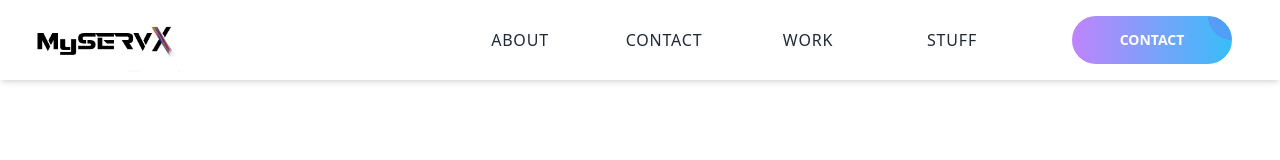
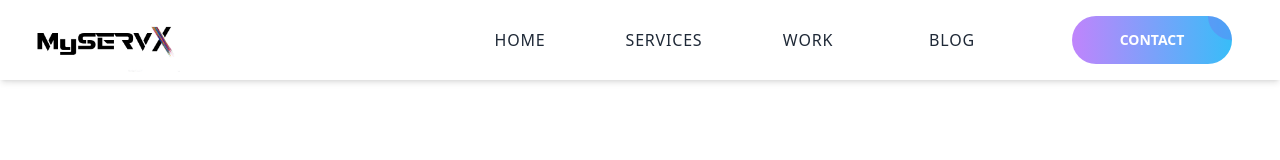
Before and after one commit to anesszereg/My_ServX, a Next.js app: page / in a window 1280 px wide. Shown: the top 160 px of the page. Built offline with nearby package versions, Linux system fonts and the light colour scheme.

Commit message:
added scroll links

```diff
--- a/package.json
+++ b/package.json
@@ -20,6 +20,7 @@
     "react": "18.2.0",
     "react-dom": "18.2.0",
     "react-icons": "^4.7.1",
+    "react-scroll": "^1.8.9",
     "typescript": "4.9.5"
   },
   "devDependencies": {
--- a/src/components/Header/Navlinks.jsx
+++ b/src/components/Header/Navlinks.jsx
@@ -1,13 +1,12 @@
-import Link from "next/link";
 import { BiMenuAltRight } from "react-icons/bi";
-import { useState } from "react";
 import {BsFillTelephoneFill} from "react-icons/bs"
+import  {Link} from "react-scroll"
 const Navlinks = ({visible,setVisible,setActiveNav,activeNav}) => {
   const links = [
-    { title: "about", slug: "/about" },
-    { title: "contact", slug: "/contact" },
+    { title: "home", slug: "/home" },
+    { title: "services", slug: "/services" },
     { title: "work", slug: "/work" },
-    { title: "stuff", slug: "/stuff" },
+    { title: "blog", slug: "/blog" },
   ];
   // now u made the links u can replicate them
   return (
@@ -21,7 +20,7 @@ const Navlinks = ({visible,setVisible,setActiveNav,activeNav}) => {
             <li key={index} className="h-full  uppercase group font-medium tracking-wider grid place-items-center  text-gray-800 w-20 relative">
               {/* left and translate to center the bottom gradient */}
               <div className="absolute opacity-0 group-hover:opacity-100 left-[50%] -translate-x-[50%] transition-all ease-in-out duration-500 group-hover:w-full w-0 h-[4px] bottom-0  bg-gradient-to-r from-sky-400 to-indigo-400"></div>
-              <Link className="h-full w-full grid place-items-center" href={item.slug}>{item.title}</Link>
+              <Link className="h-full cursor-pointer w-full grid place-items-center" smooth offset={-80} to={item.slug}>{item.title}</Link>
             </li>
           ))}
         </ul>
--- a/src/components/Home/AboutUs.jsx
+++ b/src/components/Home/AboutUs.jsx
@@ -1,7 +1,7 @@
 import Image from "next/image";
 const AboutUs = () => {
   return (
-    <section className="md:min-h-[calc(100vh-5rem)] 2xl:min-h-fit py-12 bg-[#171717] w-full md:px-8 grid place-items-center">
+    <section name="/about" className="md:min-h-[calc(100vh-5rem)] 2xl:min-h-fit py-12 bg-[#171717] w-full md:px-8 grid place-items-center">
       <div className="lg:grid flex items-center flex-col  gap-y-16 lg:grid-rows-1 lg:grid-cols-2 lg:place-items-end px-4 h-full w-full max-w-7xl">
         {/* content */}
         <div className="w-full lg:h-full flex flex-col gap-y-6">
--- a/src/components/Home/HeroSection.jsx
+++ b/src/components/Home/HeroSection.jsx
@@ -15,7 +15,7 @@ const HeroSection = () => {
   }, [])
 
   return (
-    <section className="h-[70rem] 2xl:h-[50rem] relative w-full px-8 pt-28 md:pt-40">
+    <section name="/home" className="h-[70rem] 2xl:h-[50rem] relative w-full px-8 pt-28 md:pt-40">
       <div ref={text} className="flex relative z-[2] items-center lg:items-start gap-y-16 leading-loose font-bold flex-col">
         <h1 className="md:text-7xl text-4xl sm:text-6xl text-slate-700 lg:text-left sm:text-center">
           Une <span className="text-blue-600">créativité</span> sans <div className="md:block hidden"></div> limite, une{" "}
--- a/src/components/Home/ServicesSection.jsx
+++ b/src/components/Home/ServicesSection.jsx
@@ -236,7 +236,7 @@ const ServicesSection = () => {
   ];
   return (
     // outer most container
-    <section className=" w-full px-8 py-16 ">
+    <section name="/services" className=" w-full px-8 py-16 ">
       <div className="h-full w-full overflow-hidden flex flex-col items-center gap-y-2 ">
         <p ref={subtitle} className="text-xl translate-y-4 opacity-0 bg-gradient-to-r font-medium text-transparent from-purple-600 to-blue-600 bg-clip-text ">
           SERVICES POPULAIRES
--- a/src/components/Home/Technologies.jsx
+++ b/src/components/Home/Technologies.jsx
@@ -51,7 +51,7 @@ const Technologies = () => {
     },
   ];
   return (
-    <section className=" w-full pb-16  sm:px-8 pt-28">
+    <section name="/blog" className=" w-full pb-16  sm:px-8 pt-28">
       <div className="h-full w-full gap-y-6 flex flex-col items-center">
         <p
           ref={subtitle}
@@ -83,7 +83,7 @@ export default Technologies;
 
 const Card = ({ item }) => {
   return (
-    <div className="w-full gap-y-6 transition-transform duration-500 ease-out hover:-translate-y-4 outline outline-sky-100 shadow-lg rounded-xl  overflow-hidden group   relative flex flex-col items-start justify-between h-[33rem]">
+    <div  className="w-full gap-y-6 transition-transform duration-500 ease-out hover:-translate-y-4 outline outline-sky-100 shadow-lg rounded-xl  overflow-hidden group   relative flex flex-col items-start justify-between h-[33rem]">
       <div className="w-full h-72 relative">
         <Image src={item.image} fill className="object-cover object-center w-full h-full" />
       </div>
--- a/src/components/Home/Work.jsx
+++ b/src/components/Home/Work.jsx
@@ -58,7 +58,7 @@ const Work = () => {
 
     ];
   return (
-    <section className=" w-full pb-16  sm:px-8 pt-28">
+    <section name="/work" className=" w-full pb-16  sm:px-8 pt-28">
         <div className='h-full w-full flex flex-col items-center'>
         <p ref={subtitle} className="text-xl translate-y-4 opacity-0 bg-gradient-to-r font-medium text-transparent from-purple-600 to-blue-600 bg-clip-text ">
           SERVICES POPULAIRES
```
Also changed, not shown: 1 other file (tests, documents, lock files or other folders).
